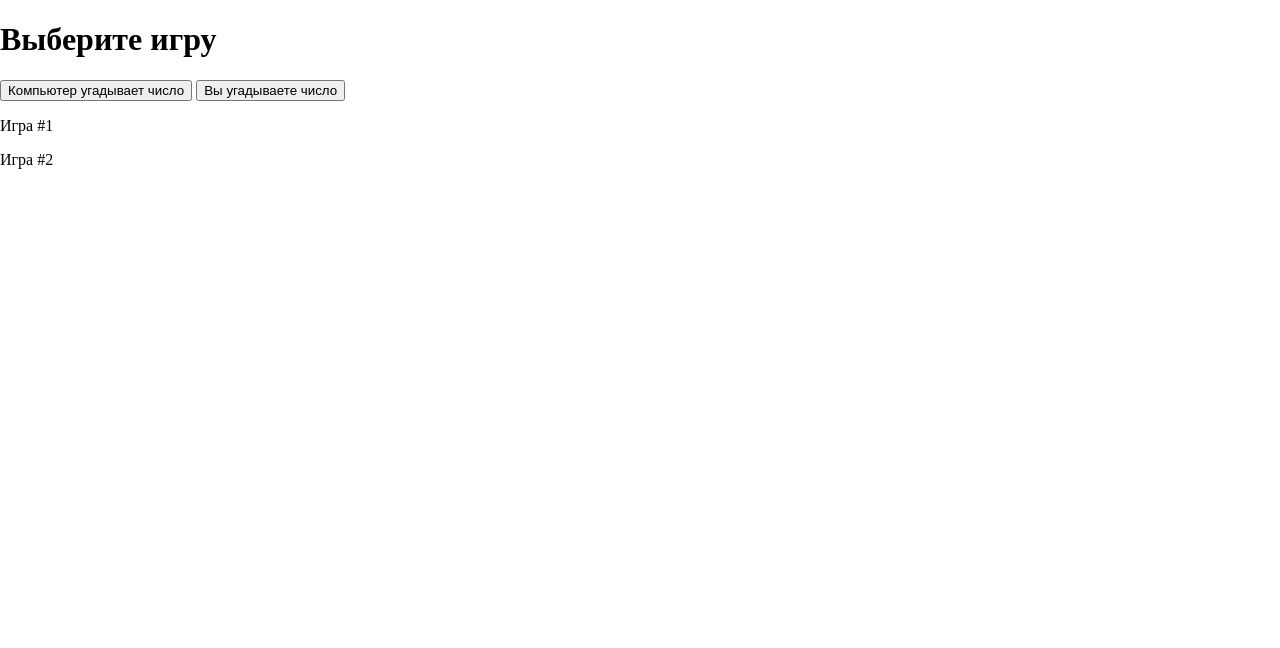
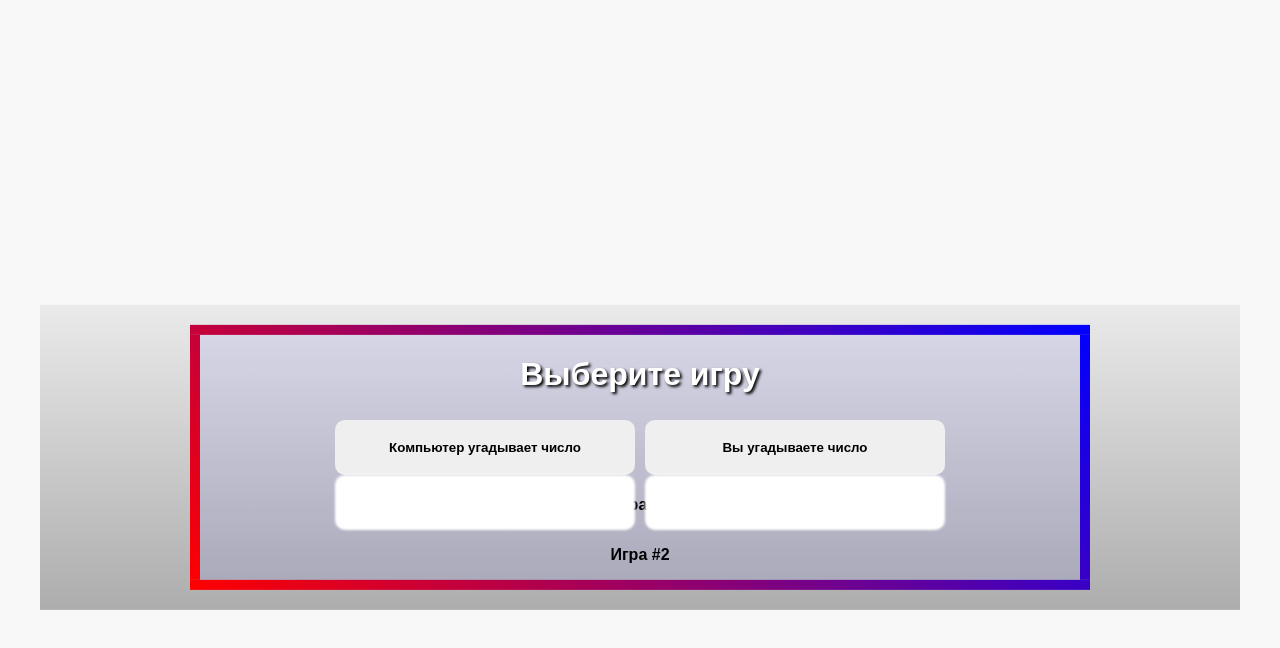
Before and after one commit to F3ll3n/myGames, a plain HTML site: page index.html in a window 1280 px wide. Drawn offline with Linux system fonts and the light colour scheme.

Commit message:
Perspective test, css base

```diff
--- a/index.html
+++ b/index.html
@@ -11,9 +11,9 @@
     <div class="main-wrap">
         <div class="game-wrap">
             <div>
-                <h1>Выберите игру</h1>
+                <h1 id="title">Выберите игру</h1>
             </div>
-            <div class="gamePage">
+            <div class="game-page">
                 <button id="computerGuesses">
                     Компьютер угадывает число
                 </button>
@@ -22,10 +22,10 @@
                     Вы угадываете число
                 </button>
             </div>
-            <div class="gamePage">
+            <div class="game-page">
                 <p>Игра #1</p>
             </div>
-            <div class="gamePage">
+            <div class="game-page">
                 <p>Игра #2</p>
             </div>
         </div>
--- a/styles.css
+++ b/styles.css
@@ -1,4 +1,67 @@
 body {
     padding: 0;
     margin: 0;
+    background-color: #f8f8f8;
+    font-family: Arial, Helvetica, sans-serif;
+    font-weight: 600;
 }
+body *{
+    box-sizing: border-box;
+}
+button{
+    font-weight: 700;
+    padding: 20px 10px;
+    border: 0px;
+    border-radius: 10px;
+    max-width: 300px;
+    width: 100%;
+    margin: 5px;
+    position: relative;
+    transition: .3s;
+    z-index: 1;
+
+    cursor: pointer;
+}
+button:before{
+    content: '';
+    position: absolute;
+    width: 100%;
+    cursor: default;
+    height: 100%;
+    top: 100%;
+    border-radius: 10px;
+    z-index: -1;
+    left: 0%;
+    transition: .3s;
+    background: #fff;
+    filter: blur(1px);
+    perspective: bottom 105px;
+}
+.main-wrap{
+    max-width: 1200px;
+    width: 100%;
+    margin: 0 auto;
+    padding: 20px;
+    transform: translateY(100%);
+    background: linear-gradient(rgba(220, 220, 220, 0.5), rgba(0, 0, 0, 0.3));
+}
+.game-wrap{
+    max-width: 900px;
+    width: 100%;
+    margin: 0 auto;
+    border: 10px solid;
+    border-image: linear-gradient(45deg,red,blue)10;
+    background: rgba(87, 87, 255, 0.1);
+}
+#title{
+    text-align: center;
+    color: #fff;
+    text-shadow: 2px 2px 3px #000;
+}
+.game-page{
+    display: flex;
+    justify-content: center;
+    width: 100%;
+    max-width: 900px;
+    height: 100%;
+}
```
Also changed, not shown: 1 other file.
